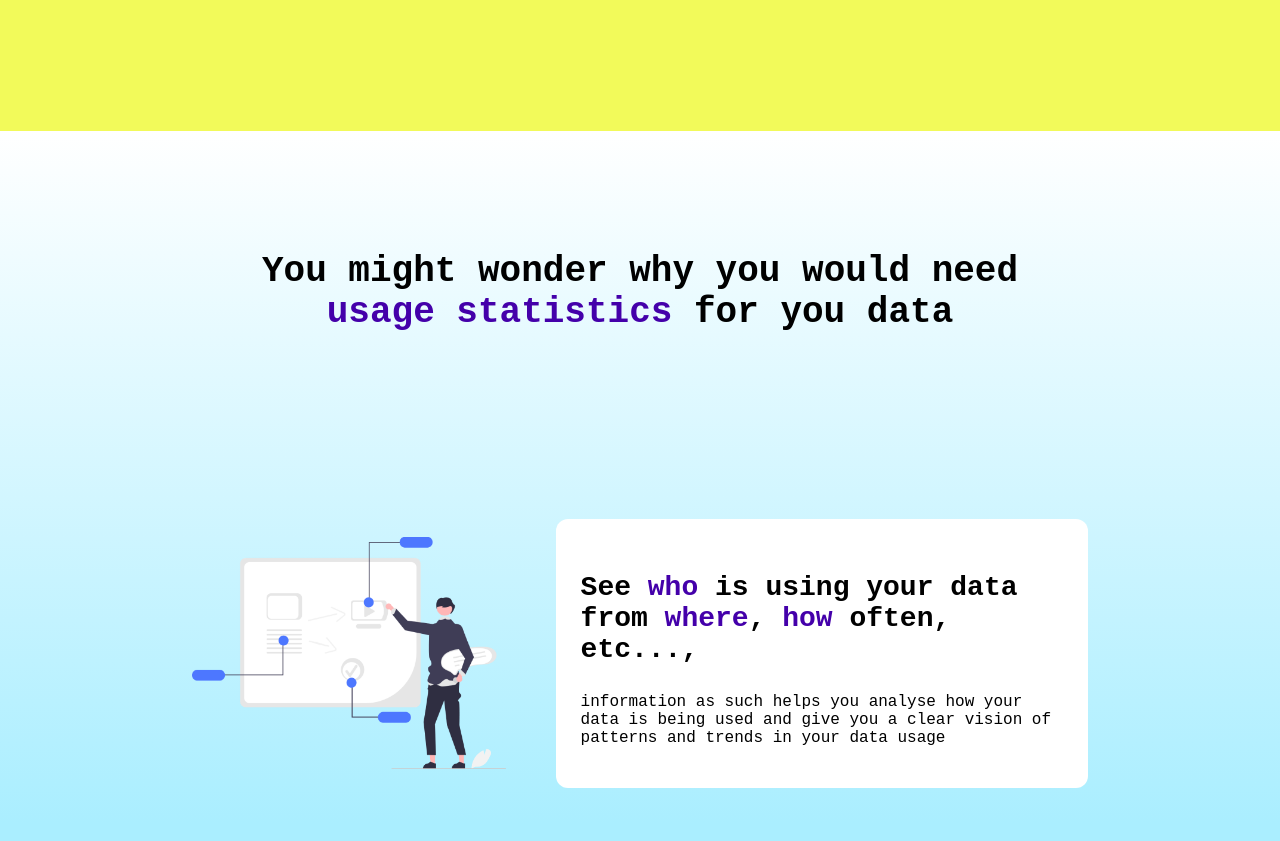
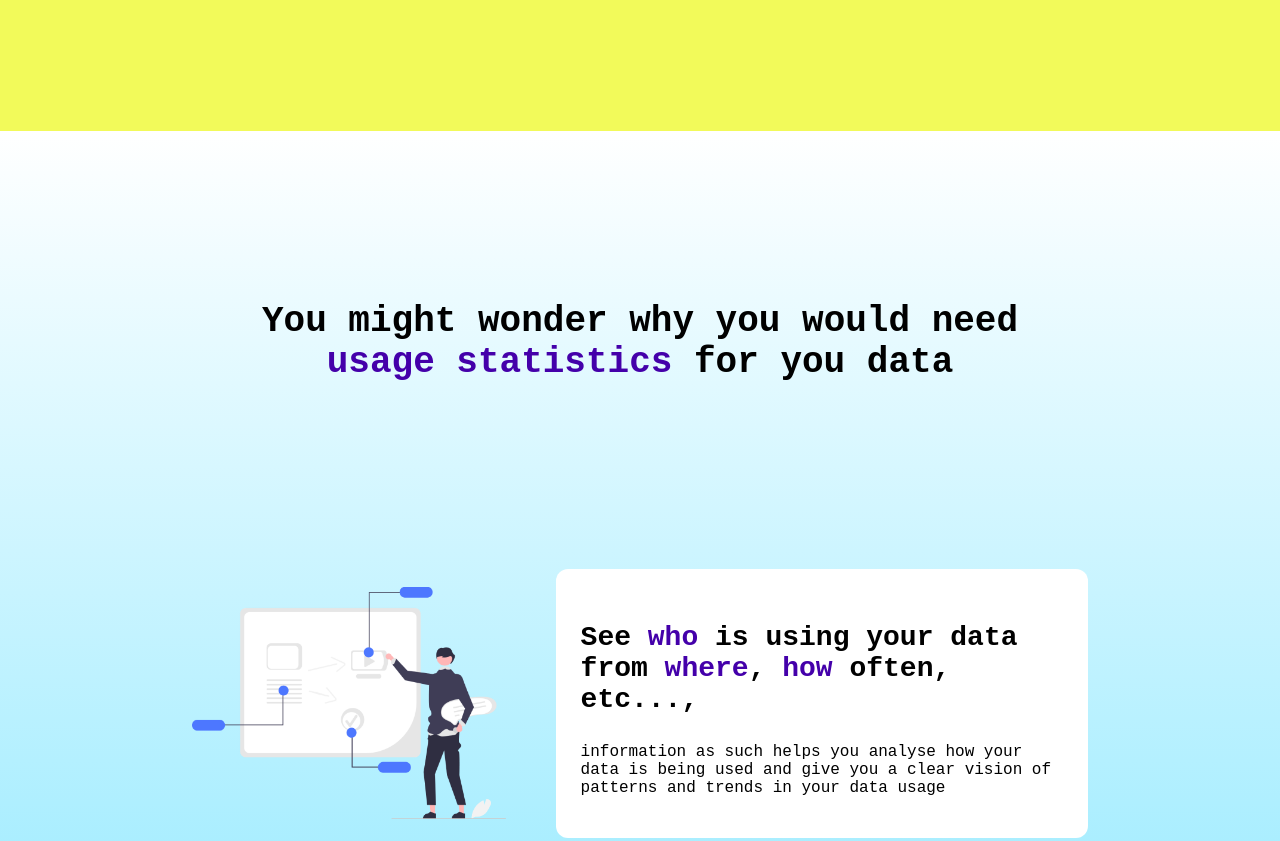
Before and after one commit to anjane-tech/usage-data-landing, a plain HTML site: page index.html in a window 1280 px wide. Shown: the part 1720-2561 px from the top of the page. Drawn offline with Linux system fonts and the light colour scheme; a web font is replaced by a local one.

Commit message:
should work...

```diff
--- a/index.html
+++ b/index.html
@@ -3,6 +3,7 @@
         <title>
             NAME : Data Usage Tool
         </title>
+        <meta name="viewport" content="width=device-width; initial-scale=1.0;">
         <link rel="stylesheet" href="style.css">
         <!-- <link rel="stylesheet" href="style_mobile.css"> -->
         <link rel="preconnect" href="https://fonts.googleapis.com">
--- a/style.css
+++ b/style.css
@@ -187,7 +187,7 @@ picture{
 
 .sec3{
     width: 100%;
-    /* padding-top: 50px; */
+    padding-top: 50px;
     padding-bottom: 50px;
     min-height: 200vh;
     /* height: auto; */
```
